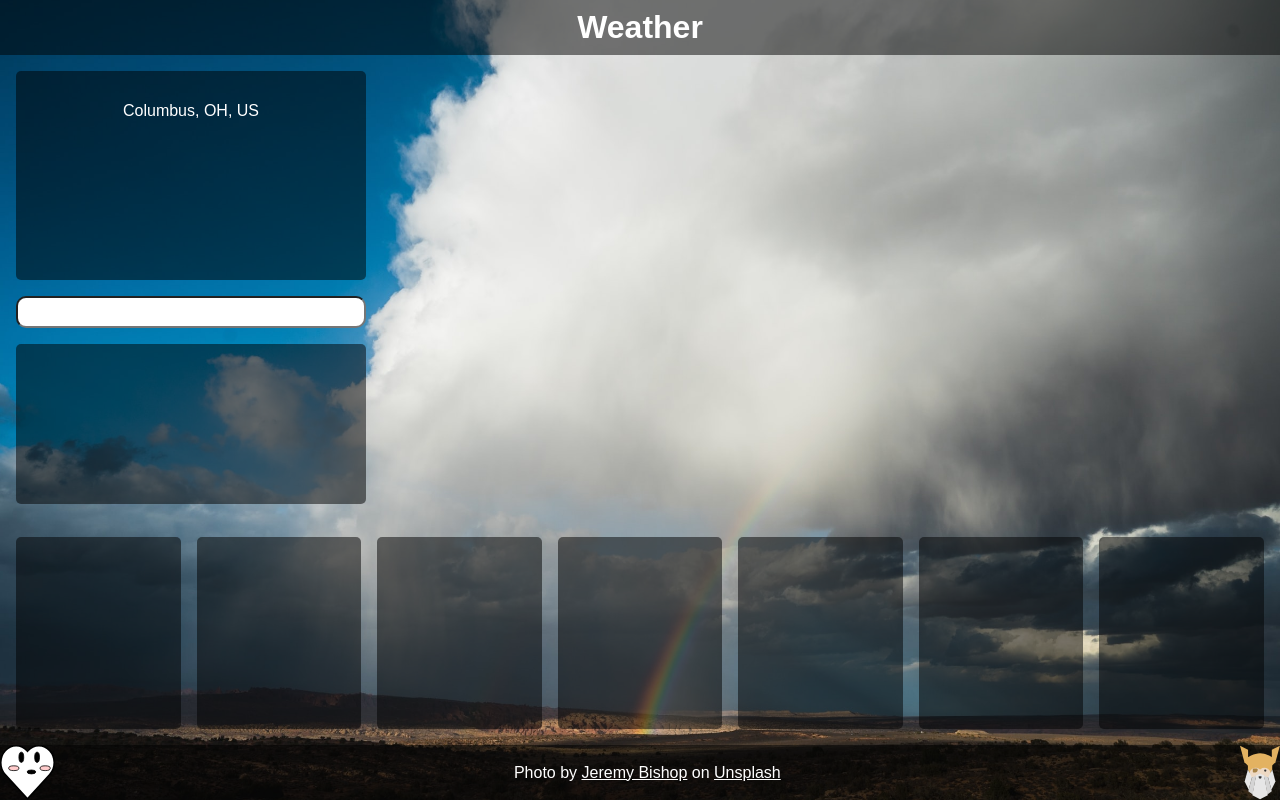
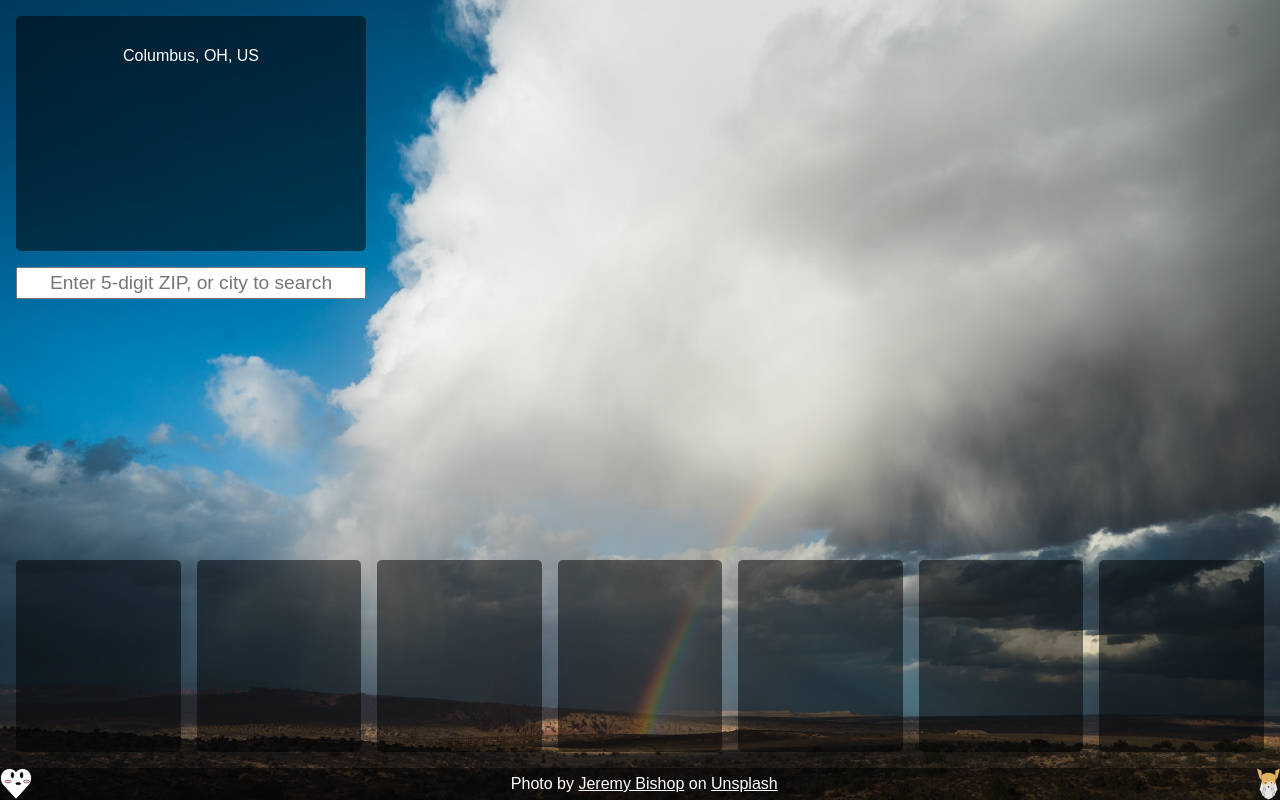
Before and after one commit to nekoLiav/weather, a website built with webpack: page src/index.html in a window 1280 px wide. Built offline with nearby package versions, Linux system fonts and the light colour scheme; no server answers.

Commit message:
remove header, hide results after search

```diff
--- a/src/dom/populateCurrentWeather.js
+++ b/src/dom/populateCurrentWeather.js
@@ -1,5 +1,4 @@
 export default async function populateCurrentWeatherPrimary(cw) {
-  console.log(cw);
   const currentWeatherTemp = document.getElementById('current-weather-temp');
   const currentWeatherIcon = document.getElementById('current-weather-icon');
   const currentFeelsLike = document.getElementById('current-feels-like');
--- a/src/dom/populateSearch.js
+++ b/src/dom/populateSearch.js
@@ -30,6 +30,7 @@ export default function populateSearch(results) {
         e.target.getAttribute('data-lon')
       );
       populateLocation(e.target.textContent);
+      document.getElementById('location-results').style.display = 'none';
     });
 
     resultContainer.append(resultInfo);
--- a/src/index.html
+++ b/src/index.html
@@ -8,9 +8,6 @@
 </head>
 
 <body>
-  <header>
-    <h1 id="header-text">Weather</h1>
-  </header>
   <div id="main">
     <div id="current-weather">
       <p id="current-weather-temp"></p>
@@ -20,7 +17,7 @@
       <p id="current-humidity"></p>
     </div>
     <form id="location-form">
-      <input type="text" id="location-input" name="location" placeholder="">
+      <input type="text" id="location-input" name="location" placeholder="Enter 5-digit ZIP, or city to search">
       <div id="location-results"></div>
     </form>
     <div id="weather-widgets">
--- a/src/index.js
+++ b/src/index.js
@@ -30,11 +30,14 @@ populateLocation('Columbus, OH, US');
 geolocation();
 
 const locationForm = document.getElementById('location-form');
+const locationResults = document.getElementById('location-results');
+
 locationForm.addEventListener('keydown', (e) => {
   if (e.key === 'Enter') {
     e.preventDefault();
     fetchGeo(e.target.value);
     locationForm.reset();
+    locationResults.style.display = 'flex';
     e.target.blur();
   }
 });
--- a/src/styles/style.css
+++ b/src/styles/style.css
@@ -23,20 +23,6 @@ body {
   flex-direction: column;
   height: 100%;
   width: 100%;
-}
-
-header {
-  display: flex;
-  justify-content: center;
-  align-items: center;
-  background-color: rgba(0, 0, 0, 0.5);
-  height: 4rem;
-  max-height: 5rem;
-}
-
-#header-text {
-  font-size: 2rem;
-  font-weight: bold;
 }
 
 #main {
@@ -77,12 +63,12 @@ header {
   height: 2rem;
   width: 50%;
   min-width: 350px;
-  font-size: 1.5rem;
-  border-radius: 10px;
+  font-size: 1.2rem;
+  text-align: center;
 }
 
 #location-results {
-  display: flex;
+  display: none;
   flex-direction: column;
   justify-content: space-between;
   align-items: center;
@@ -183,8 +169,7 @@ footer {
   display: flex;
   justify-content: space-between;
   background-color: rgba(0, 0, 0, 0.5);
-  height: 4rem;
-  max-height: 5rem;
+  height: 2rem;
   min-height: 2rem;
   margin-top: auto;
 }
```
